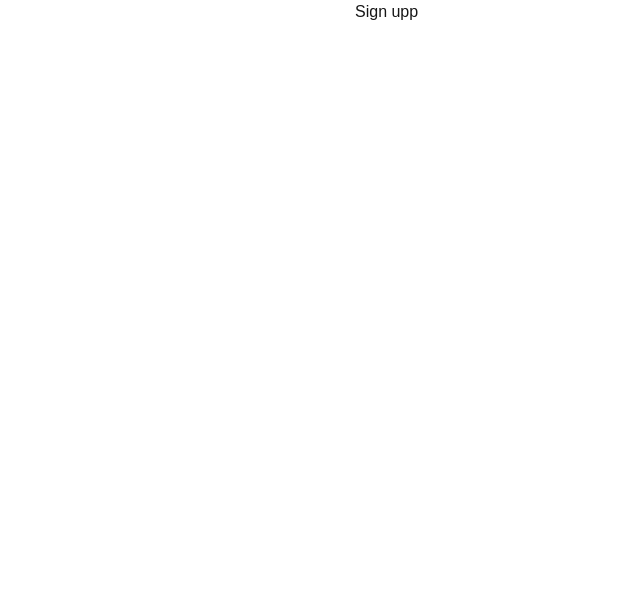
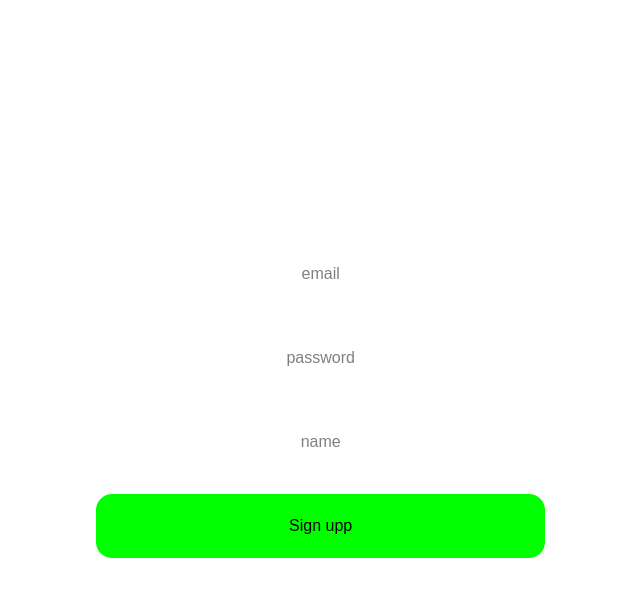
Before and after one commit to Sturla-ingason/Vefforritun2-Hopverkefni2, a Next.js app: page /signUpp in a window 1280 px wide. Shown: the top 596 px of the page, without its empty margins (266-906 px from the left). Built offline with nearby package versions, Linux system fonts and the light colour scheme.

Commit message:
signupp stylað allveg eins
stall bara basically öllu úr log inn og setti það i signupp þar sem þetta á basically að lýta allveg eins út.

```diff
--- a/src/app/signUpp/page.tsx
+++ b/src/app/signUpp/page.tsx
@@ -24,12 +24,52 @@ export default function SignUpp(){
     }
 
     return (
-        <form onSubmit={handleSignUpp}>
-            <input value={email} onChange={e => setEmail(e.target.value)} type='email'/>
-            <input value={password} onChange={e => setPassword(e.target.value)} type='password'/>
-            <input value={name} onChange={e => setName(e.target.value)} type='name'/>
-            <button type='submit'>Sign upp</button>
-        </form>
+        <div className='grid grid-cols-12 min-h-screen items-center'>
+            <form onSubmit={handleSignUpp} className='col-start-4 col-end-9 flex flex-col m-8'>
+                <input className='
+                    bg-white
+                    text-black
+                    m-2.5
+                    p-5
+                    rounded-2xl
+                    text-center'
+                    value={email}
+                    onChange={e => setEmail(e.target.value)} type='email'
+                    placeholder='email'/>
+
+                <input className='
+                    bg-white
+                    text-black
+                    m-2.5
+                    p-5
+                    rounded-2xl
+                    text-center'
+                value={password}
+                onChange={e => setPassword(e.target.value)} type='password'
+                placeholder='password'/>
+
+                <input className='
+                    bg-white
+                    text-black
+                    m-2.5
+                    p-5
+                    rounded-2xl
+                    text-center'
+                value={name}
+                onChange={e => setName(e.target.value)} type='name'
+                placeholder='name'/>
+
+                <button className='
+                    text-black
+                    text-center
+                    bg-green
+                    m-2.5
+                    p-5
+                    rounded-2xl'
+                type='submit'>Sign upp</button>
+            </form>
+        </div>
+
     )
 
 }
```
